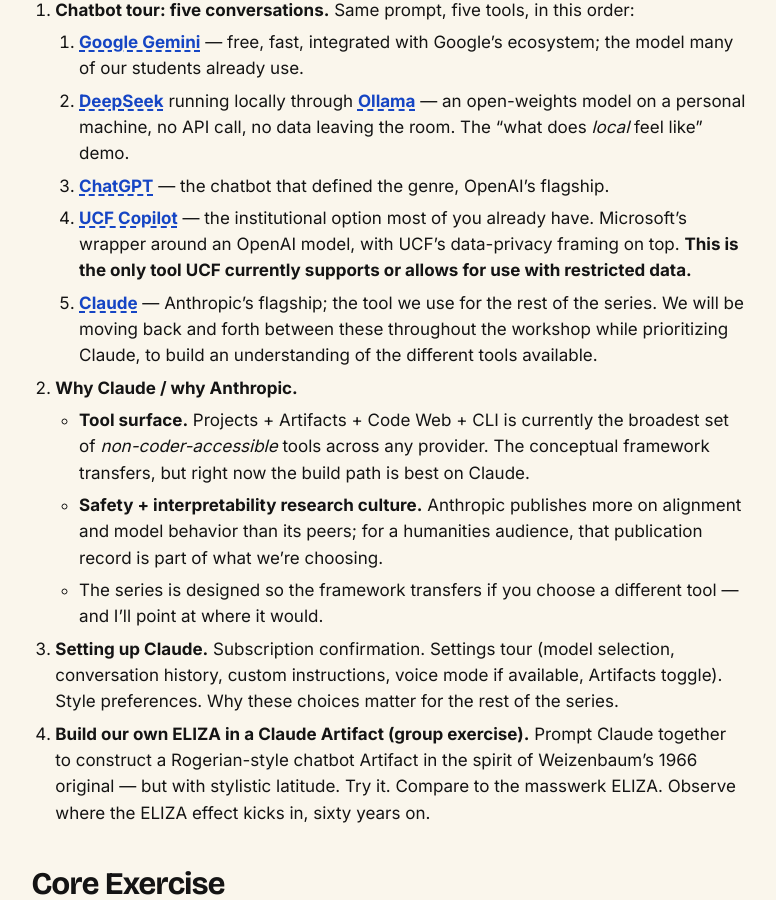
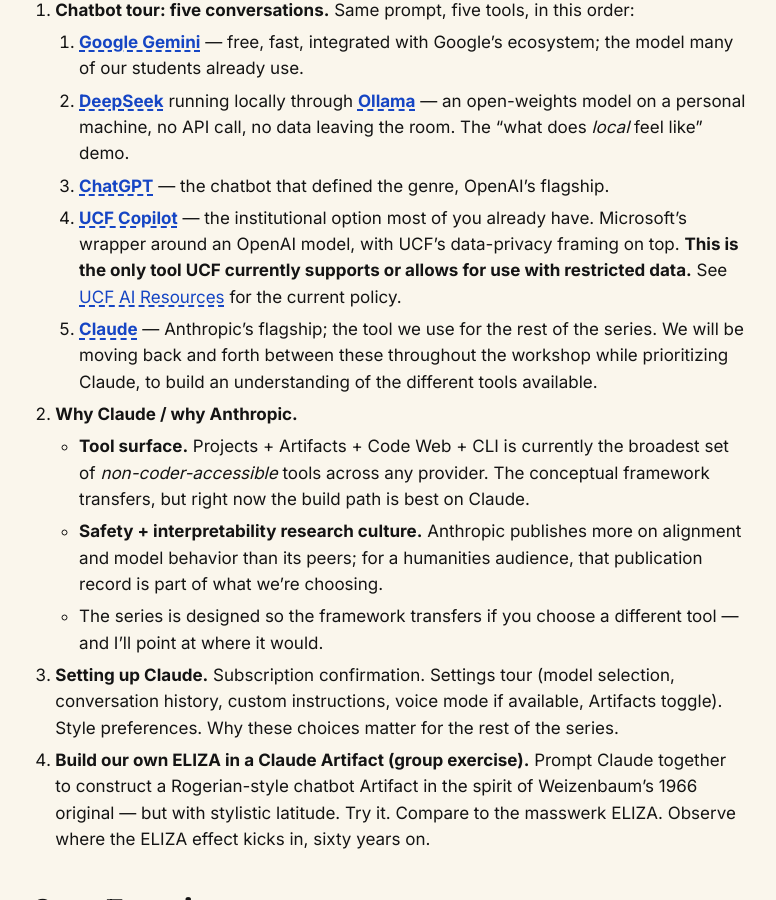
Before and after one commit to AMSUCF/NEH_AI_DH, a Jekyll site: the page built from weeks/week-01.md, in a window 1280 px wide and 900 px high, scrolled down 2204 px. Shown: the whole window, without its empty margins (90-866 px from the left). Built offline with Jekyll 4.4.1, drawn with Linux system fonts in a browser that asks for light colours.

Commit message:
Link UCF AI Resources page next to UCF-policy mentions
Adds https://aiforall.ucf.edu/resources/ next to:
- The UCF Copilot bullet on the W1 chatbot tour (week page + slide deck)
- The UCF policy paragraph in the W11 installation note

Co-Authored-By: Claude Opus 4.7 (1M context) <noreply@anthropic.com>

```diff
--- a/slides/_tools/manifests/w01.json
+++ b/slides/_tools/manifests/w01.json
@@ -355,7 +355,7 @@
         "**[Gemini](https://gemini.google.com/)** — Google's free chatbot, integrated with the search and workspace stack the model many of our students already use.",
         "**[DeepSeek](https://chat.deepseek.com/) running locally through [Ollama](https://ollama.com/)** — open-weights model on a personal machine. No API call, no data leaving the room. The *local* demo.",
         "**[ChatGPT](https://chat.openai.com/)** — the chatbot that defined the genre.",
-        "**[UCF Copilot](https://cdl.ucf.edu/faculty-multimedia-center-ai-tools/)** — Microsoft's wrapper around an OpenAI model, with UCF's data-privacy framing layered on top. **The only tool UCF currently supports or allows for use with restricted data.**",
+        "**[UCF Copilot](https://cdl.ucf.edu/faculty-multimedia-center-ai-tools/)** — Microsoft's wrapper around an OpenAI model, with UCF's data-privacy framing layered on top. **The only tool UCF currently supports or allows for use with restricted data.** ([UCF AI policy →](https://aiforall.ucf.edu/resources/))",
         "**[Claude](https://claude.ai/)** — Anthropic's flagship; the tool we use for the rest of the series."
       ],
       "media": []
--- a/slides/web/w01/index.html
+++ b/slides/web/w01/index.html
@@ -372,7 +372,7 @@
             <ul><li><strong><a href="https://gemini.google.com/">Gemini</a></strong> — Google&#x27;s free chatbot, integrated with the search and workspace stack the model many of our students already use.</li>
 <li><strong><a href="https://chat.deepseek.com/">DeepSeek</a> running locally through <a href="https://ollama.com/">Ollama</a></strong> — open-weights model on a personal machine. No API call, no data leaving the room. The <em>local</em> demo.</li>
 <li><strong><a href="https://chat.openai.com/">ChatGPT</a></strong> — the chatbot that defined the genre.</li>
-<li><strong><a href="https://cdl.ucf.edu/faculty-multimedia-center-ai-tools/">UCF Copilot</a></strong> — Microsoft&#x27;s wrapper around an OpenAI model, with UCF&#x27;s data-privacy framing layered on top. <strong>The only tool UCF currently supports or allows for use with restricted data.</strong></li>
+<li><strong><a href="https://cdl.ucf.edu/faculty-multimedia-center-ai-tools/">UCF Copilot</a></strong> — Microsoft&#x27;s wrapper around an OpenAI model, with UCF&#x27;s data-privacy framing layered on top. <strong>The only tool UCF currently supports or allows for use with restricted data.</strong> (<a href="https://aiforall.ucf.edu/resources/">UCF AI policy →</a>)</li>
 <li><strong><a href="https://claude.ai/">Claude</a></strong> — Anthropic&#x27;s flagship; the tool we use for the rest of the series.</li></ul>
 
           </div>
--- a/weeks/week-01.md
+++ b/weeks/week-01.md
@@ -57,7 +57,7 @@ The hands-on portion runs through the second half:
    1. **[Google Gemini](https://gemini.google.com/)** — free, fast, integrated with Google's ecosystem; the model many of our students already use.
    2. **[DeepSeek](https://chat.deepseek.com/)** running locally through **[Ollama](https://ollama.com/)** — an open-weights model on a personal machine, no API call, no data leaving the room. The "what does *local* feel like" demo.
    3. **[ChatGPT](https://chat.openai.com/)** — the chatbot that defined the genre, OpenAI's flagship.
-   4. **[UCF Copilot](https://cdl.ucf.edu/faculty-multimedia-center-ai-tools/)** — the institutional option most of you already have. Microsoft's wrapper around an OpenAI model, with UCF's data-privacy framing on top. **This is the only tool UCF currently supports or allows for use with restricted data.**
+   4. **[UCF Copilot](https://cdl.ucf.edu/faculty-multimedia-center-ai-tools/)** — the institutional option most of you already have. Microsoft's wrapper around an OpenAI model, with UCF's data-privacy framing on top. **This is the only tool UCF currently supports or allows for use with restricted data.** See [UCF AI Resources](https://aiforall.ucf.edu/resources/) for the current policy.
    5. **[Claude](https://claude.ai/)** — Anthropic's flagship; the tool we use for the rest of the series.
    We will be moving back and forth between these throughout the workshop while prioritizing Claude, to build an understanding of the different tools available.
 6. **Why Claude / why Anthropic.**
```
